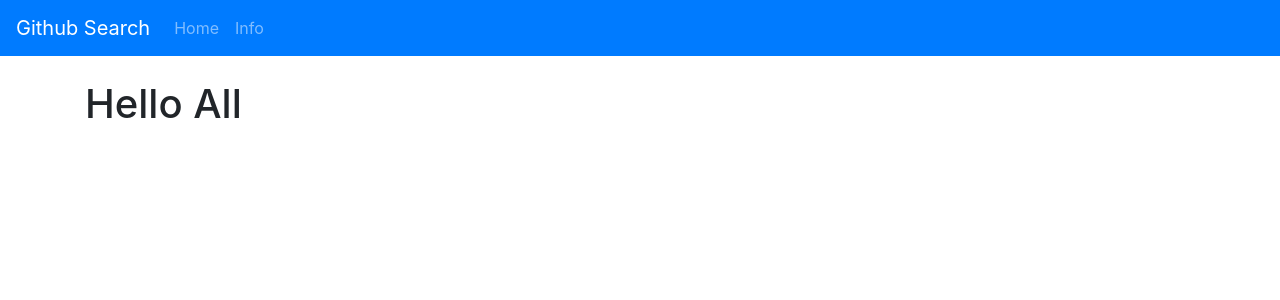
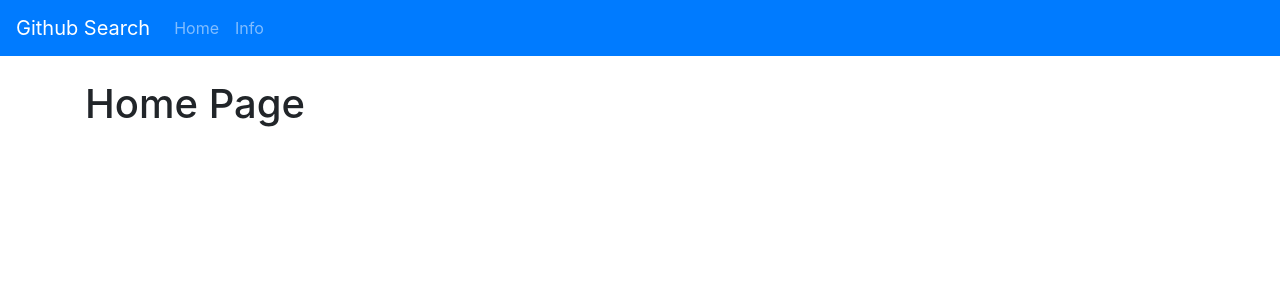
Before and after one commit to mikayel5/search_in_git, a React (Create React App) app: page / in a window 1280 px wide. Shown: the top 300 px of the page. Built offline with nearby package versions, Linux system fonts and the light colour scheme.

Commit message:
create pages

```diff
--- a/src/App.js
+++ b/src/App.js
@@ -1,5 +1,6 @@
 import React from 'react';
 import Navbar from './components/Navbar';
+import Home from './pages/Home';
 
 
 function App() {
@@ -7,7 +8,7 @@
     <React.Fragment>
       <Navbar />
       <div className='container pt-4'>
-        <h1> Hello All</h1>
+        <Home />
       </div>
     </React.Fragment>
   );
--- /dev/null
+++ b/src/pages/Home.js
@@ -0,0 +1,12 @@
+import React from 'react'
+
+
+const Home = () => {
+    return (
+        <div>
+            <h1>Home Page</h1>
+        </div>
+    )
+}
+
+export default Home
```
Also changed, not shown: src/pages/About.js (added, +12 -0 lines), src/pages/Profile.js (added, +12 -0 lines).
